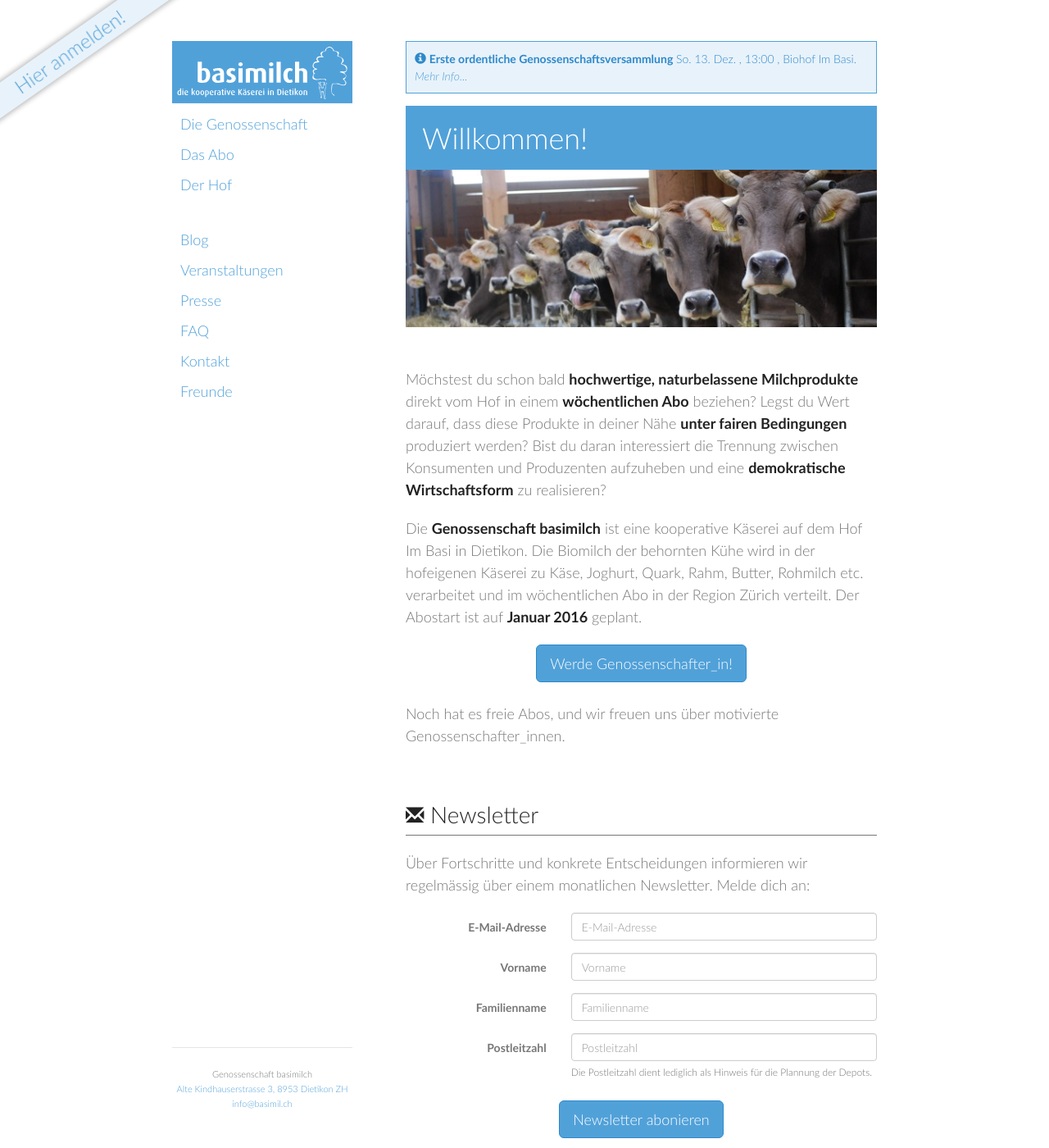
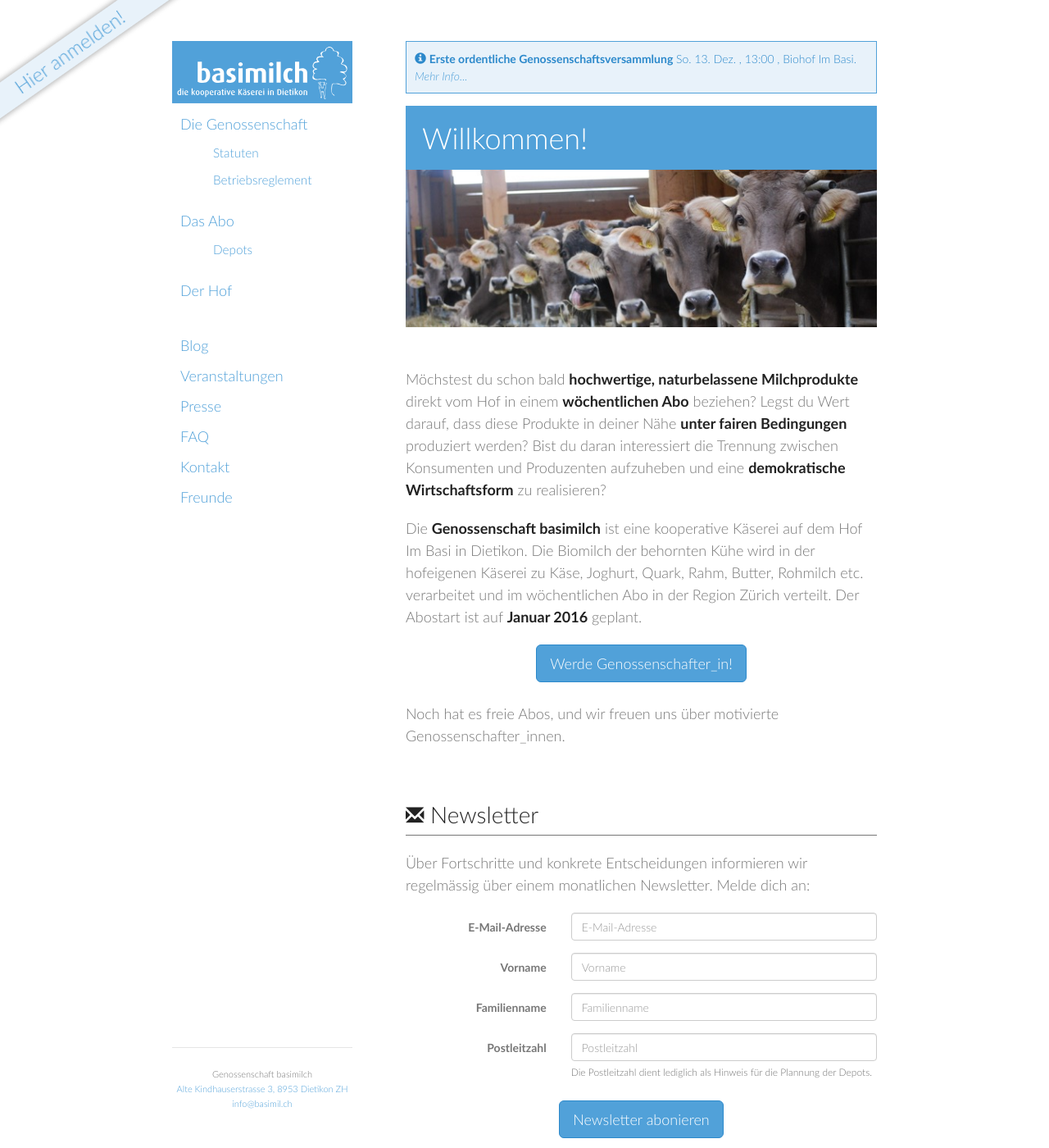
Before and after one commit to vryser/basimilch.github.io, a Jekyll site: the page built from pages/000-home.md, in a window 1280 px wide and 1400 px high. Shown: the whole window at 82% size. Built offline with Jekyll 4.4.1, drawn with Linux system fonts in a browser that asks for light colours.

Commit message:
change: always show subsection in left floating navbar menu

```diff
--- a/css/custom.scss
+++ b/css/custom.scss
@@ -152,9 +152,6 @@ nav li {
 }
 .subsections-menu-group {
   font-size: 0.85em;
-  #right-hand-nav-menu .inactive & {
-    display: none;
-  }
 }
 .subsection-menu-item:last-child {
   margin-bottom: 15px;
```
